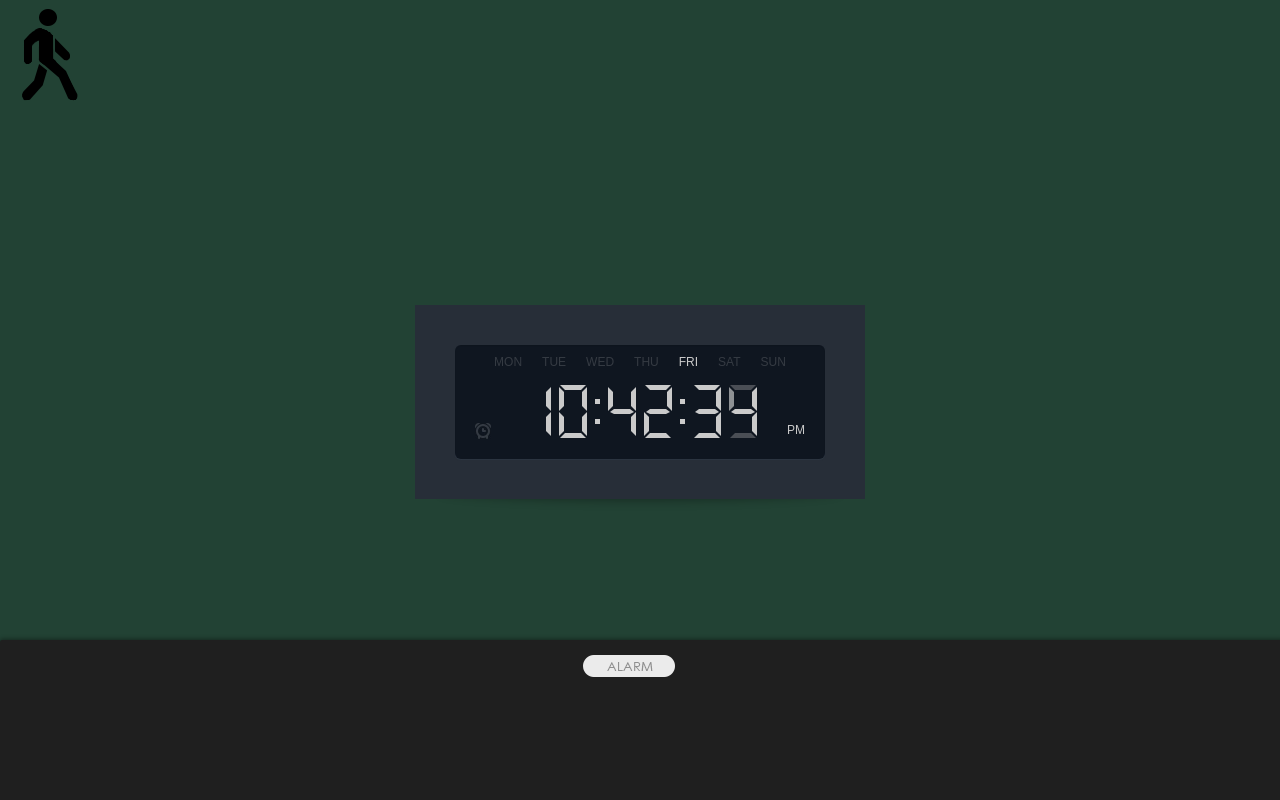
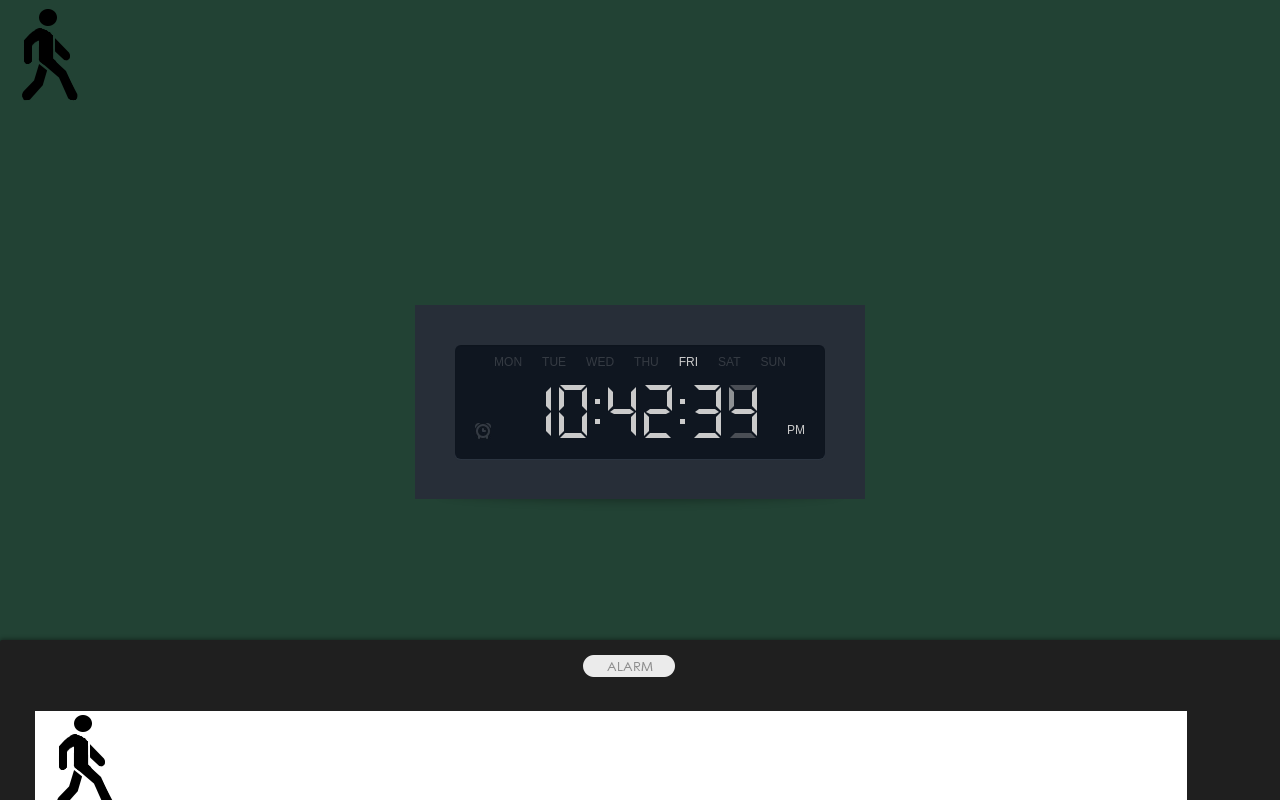
Before and after one commit to heyilovepie/iat_381_Alarm, a website: page index.html in a window 1280 px wide. Drawn offline with nearby package versions, Linux system fonts and the light colour scheme.

Commit message:
added new alarm changes

```diff
--- a/assets/css/style.css
+++ b/assets/css/style.css
@@ -386,8 +386,9 @@ section, footer, header, aside{
 
 
 .button-holder{
+	width:100%;
 	text-align:center;
-	padding-bottom:100px;
+	padding-bottom:30px;
 }
 
 a.button{
@@ -430,6 +431,11 @@ a.button:hover{
 	position: relative;
 	z-index: 0;
 	cursor: pointer;
+}
+
+#new-alarm-button{
+	width: 90%;
+	background-color: #ffffff;
 }
 
 
@@ -529,7 +535,7 @@ input::-webkit-inner-spin-button {
 	height: 36px;
 	background: url('../img/close.png');
 	position: absolute;
-	top: -18px;
+	top: -39px;
 	right: -18px;
 	cursor:pointer;
 }
--- a/assets/js/script.js
+++ b/assets/js/script.js
@@ -167,15 +167,14 @@ $(function(){
 	$('.alarm-button').click(function(){
 		alarm_box
 			.velocity({translateY: -100}, 300)
+	});
 
+	$('#new-alarm-button').click(function(){
 		// Show the dialog
 		dialog.trigger('show');
-
 	});
 
 	dialog.find('.close').click(function(){
-		alarm_box
-			.velocity({translateY: 0}, 300);
 
 		dialog.trigger('hide')
 	});
@@ -231,12 +230,13 @@ $(function(){
 
 	alarm_clear.click(function(){
 		alarm_counter = -1;
-
 		dialog.trigger('hide');
 	});
 
 	// Custom events to keep the code clean
 	dialog.on('hide',function(){
+		alarm_box
+			.velocity({translateY: 0}, 300);
 
 		dialog.fadeOut();
 
--- a/index.html
+++ b/index.html
@@ -6,6 +6,8 @@
 	<head>
 		<meta charset="utf-8"/>
 		<title>IAT381 : A02 Alarm Clock</title>
+    	<link rel="shortcut icon" href="assets/img/alarm_icon.ico"/>
+    	<meta name="viewport" content="width=device-width, height=device-height, initial-scale=1.0, maximum-scale=1.0, user-scalable=no" />
 
 		<!-- The main CSS file -->
 		<link href="assets/css/style.css" rel="stylesheet" />
@@ -103,7 +105,11 @@
 
             <span class="close"></span>
 
-            <div id="alarm-set"></div>
+            <div ng-repeat="n in [42, 42, 43, 43]">
+  			 <div id="new-alarm-button">
+  			 	<div class="element"></div>
+  			 </div>
+			</div>
         </footer>
 
 		<!-- JavaScript Includes -->
```
Also changed, not shown: assets/img/alarm_icon.ico (added).
